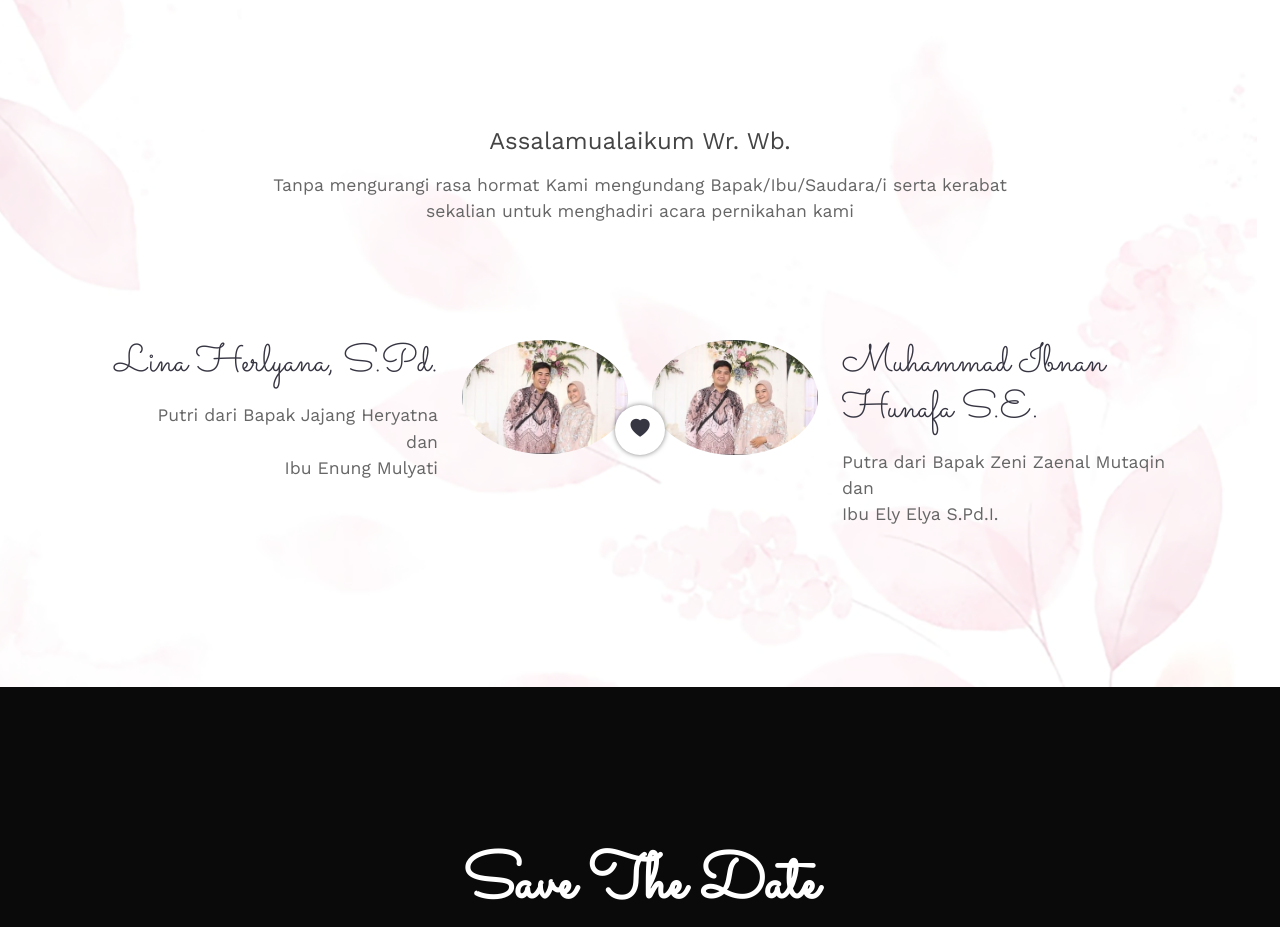
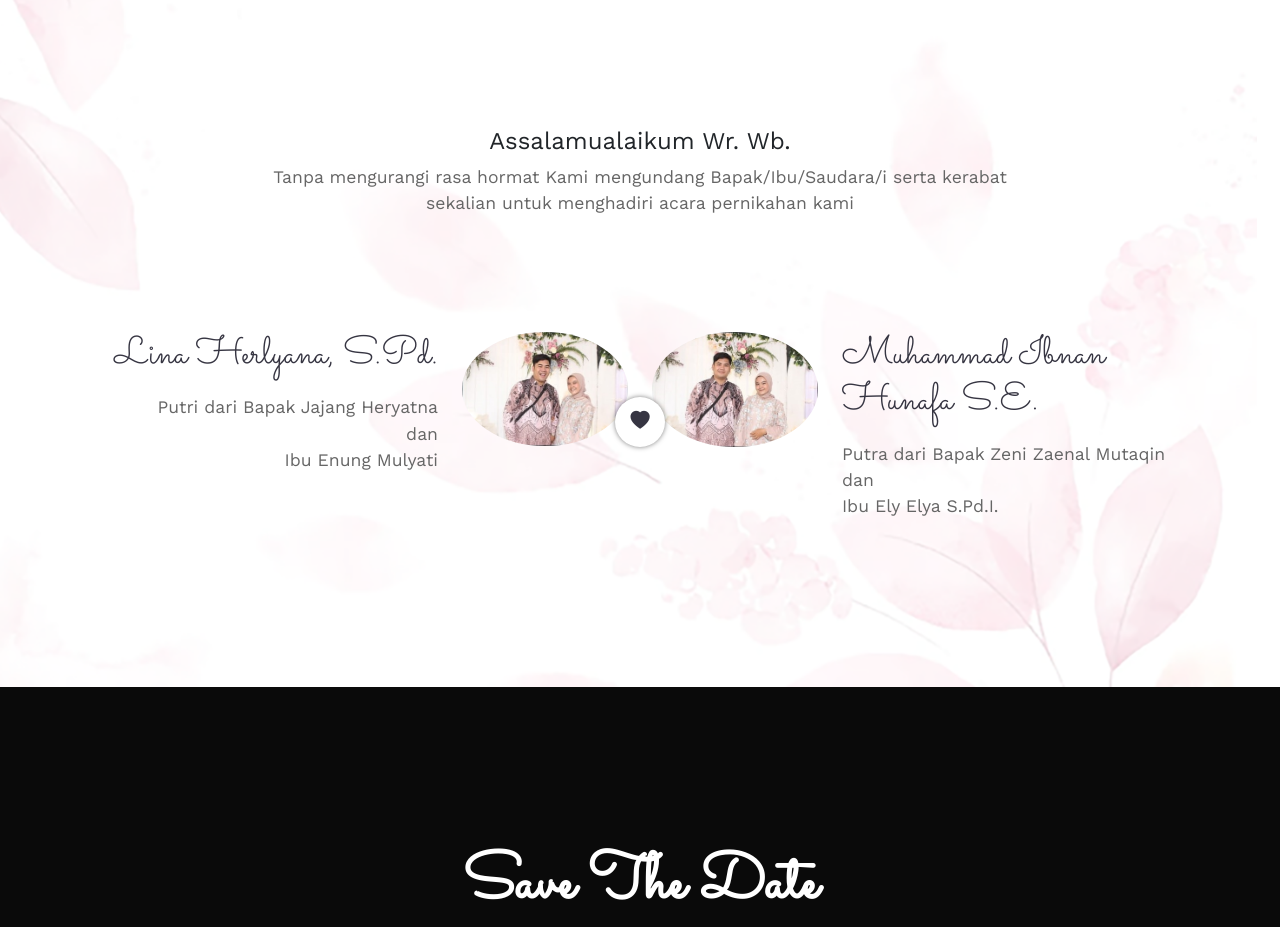
Before and after one commit to NenkCollections/Ibnan-Lina, a plain HTML site: page index.html in a window 1280 px wide. Shown: the part 920-1847 px from the top of the page. Drawn offline with nearby package versions, Linux system fonts and the light colour scheme; some packages are replaced by stand-ins of ours; a script that the page names is missing.

Commit message:
Update index.html

```diff
--- a/index.html
+++ b/index.html
@@ -73,7 +73,7 @@
     <div class="container">
       <div class="row justify-content-center">
         <div class="col-md-8 text-center">
-          <h3>Assalamualaikum Wr. Wb.</h3>
+          <h4>Assalamualaikum Wr. Wb.</h4>
 
           <p>Tanpa mengurangi rasa hormat Kami mengundang Bapak/Ibu/Saudara/i serta kerabat sekalian untuk menghadiri acara pernikahan kami </p>
         </div>
```
